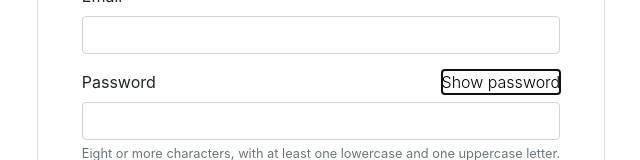
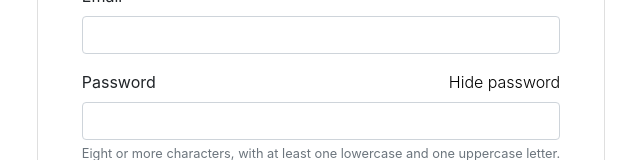
Before and after one commit to kimjanssens/Angular-Bootstrap-login, an Angular app: page / in a window 1280 px wide. Both pictures are taken after a click on the button "Show password". Shown: the part 282-442 px from the top of the page, without its empty margins (319-959 px from the left). Built offline with nearby package versions, Linux system fonts and the light colour scheme.

Commit message:
Add password toggle functionality

```diff
--- a/src/app/app.component.html
+++ b/src/app/app.component.html
@@ -12,8 +12,30 @@
 
           <div class="form-group">
             <label for="inputPassword">Password</label>
-            <button id="toggle-password" type="button" aria-label="Show password as plain text. Warning: this will display your password on the screen.">Show password</button>
-            <input type="password" name="current-password" class="form-control" id="inputPassword" autocomplete="current-password" aria-describedby="password-constraints" required>
+            <button
+              *ngIf="passwordHidden"
+              type="button"
+              (click)="togglePassword()"
+              class="toggle-password"
+              aria-label="Show password as plain text. Warning: this will display your password on the screen.">
+              Show password
+            </button>
+            <button
+              *ngIf="!passwordHidden"
+              type="button"
+              (click)="togglePassword()"
+              class="toggle-password"
+              aria-label="Hide password.">
+              Hide password
+            </button>
+            <input
+              [type]="passwordHidden ? 'password' : 'text'"
+              name="current-password"
+              id="inputPassword"
+              class="form-control"
+              autocomplete="current-password"
+              aria-describedby="password-constraints"
+              required>
             <small id="password-constraints" class="form-text text-muted">
               Eight or more characters, with at least one lowercase and one uppercase letter.
             </small>
--- a/src/app/app.component.scss
+++ b/src/app/app.component.scss
@@ -2,7 +2,7 @@
     position: relative;
 }
 
-button#toggle-password {
+button.toggle-password {
     background: none;
     border: none;
     cursor: pointer;
--- a/src/app/app.component.ts
+++ b/src/app/app.component.ts
@@ -6,5 +6,9 @@ import { Component } from '@angular/core';
   styleUrls: ['./app.component.scss']
 })
 export class AppComponent {
-  title = 'best-login-ever';
+  public passwordHidden = true;
+
+  public togglePassword(): void {
+    this.passwordHidden = !this.passwordHidden;
+  }
 }
```
